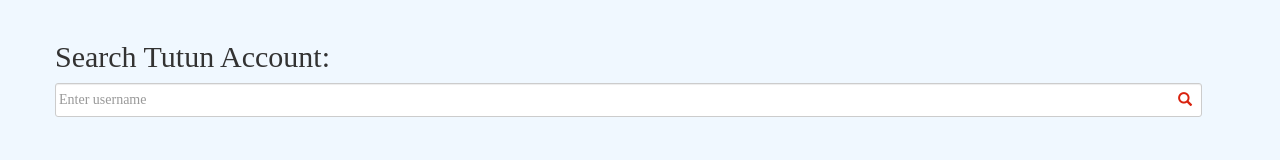
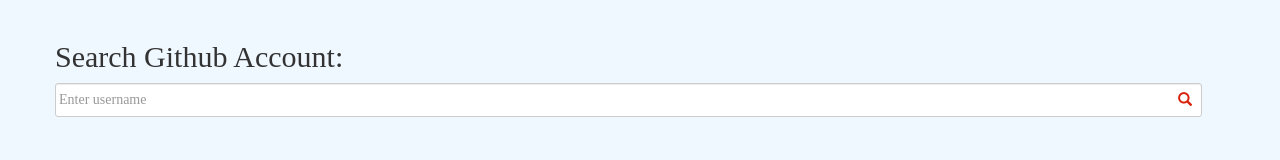
Before and after one commit to sidbeh/git-user-sidharth, a React app: page / in a window 1280 px wide. Shown: the top 160 px of the page. Built offline with nearby package versions, Linux system fonts and the light colour scheme.

Commit message:
revert changes

```diff
--- a/src/components/GitHubUserFinder.js
+++ b/src/components/GitHubUserFinder.js
@@ -45,7 +45,7 @@
     return(
         <div className="container">
             <div className="row">
-                <h2>Search Tutun Account:</h2>
+                <h2>Search Github Account:</h2>
                 <div id="custom-search-input">
                     <div className="input-group col-md-12">
                         <input type="text" className="search-query form-control" placeholder="Enter username" onChange={e => {setUserName(e.target.value)}} />
```
